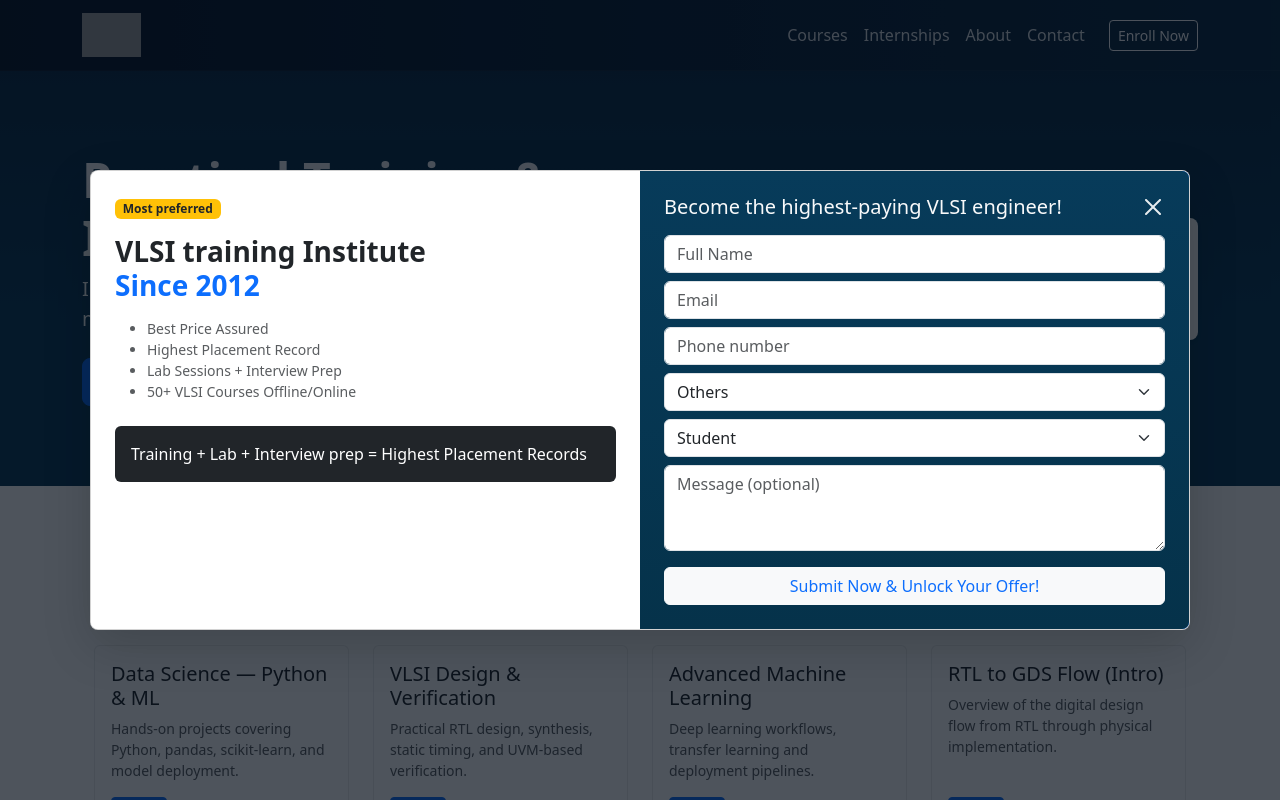
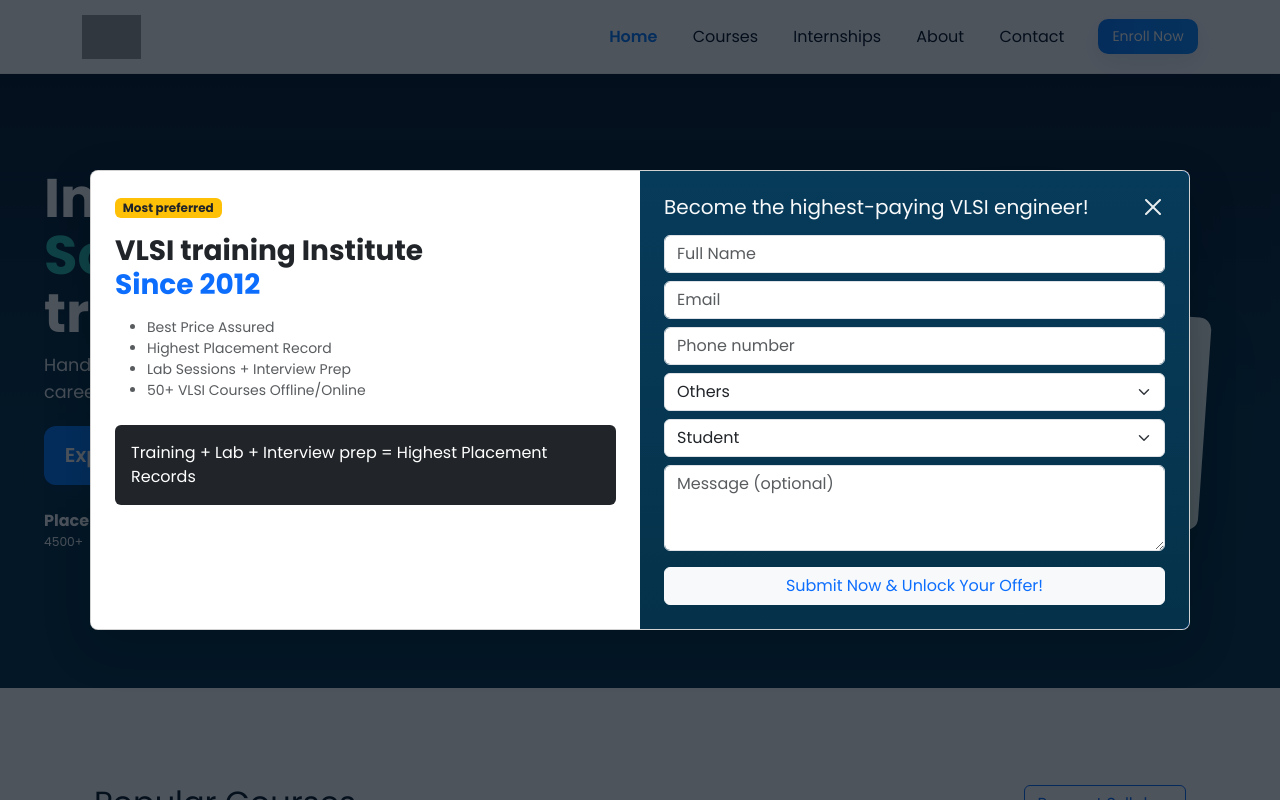
Before and after one commit to krriish12/Neuro-silicon.com, a React (Vite) app: page / in a window 1280 px wide. Shown: the top 800 px of the page. Built offline with nearby package versions, Linux system fonts and the light colour scheme; grey boxes are pictures that could not be loaded.

Commit message:
Refactor code structure and optimize performance across multiple modules

```diff
--- a/index.html
+++ b/index.html
@@ -3,6 +3,9 @@
   <head>
     <meta charset="utf-8" />
     <meta name="viewport" content="width=device-width, initial-scale=1.0" />
+    <meta name="theme-color" content="#0b2b45" />
+    <link rel="icon" href="/chip.svg" type="image/svg+xml">
+    <link href="https://fonts.googleapis.com/css2?family=Poppins:wght@300;400;600;700&display=swap" rel="stylesheet">
     <title>Neuro-silicon - Training & Internships</title>
   </head>
   <body>
--- a/src/components/Header.jsx
+++ b/src/components/Header.jsx
@@ -3,7 +3,7 @@ import { NavLink, Link } from 'react-router-dom'
 
 export default function Header() {
   return (
-    <nav className="navbar navbar-expand-lg navbar-dark main-nav">
+    <nav className="navbar navbar-expand-lg main-nav fixed-top">
       <div className="container">
         <Link className="navbar-brand d-flex align-items-center gap-2" to="/">
           <img
@@ -16,14 +16,16 @@ export default function Header() {
         <button className="navbar-toggler" type="button" data-bs-toggle="collapse" data-bs-target="#nav" aria-controls="nav" aria-expanded="false" aria-label="Toggle navigation">
           <span className="navbar-toggler-icon"></span>
         </button>
+
         <div className="collapse navbar-collapse" id="nav">
           <ul className="navbar-nav ms-auto align-items-lg-center">
+            <li className="nav-item"><NavLink className="nav-link" to="/">Home</NavLink></li>
             <li className="nav-item"><NavLink className="nav-link" to="/courses">Courses</NavLink></li>
             <li className="nav-item"><NavLink className="nav-link" to="/internships">Internships</NavLink></li>
             <li className="nav-item"><NavLink className="nav-link" to="/about">About</NavLink></li>
             <li className="nav-item"><NavLink className="nav-link" to="/contact">Contact</NavLink></li>
             <li className="nav-item ms-3 d-none d-lg-block">
-              <Link className="btn btn-outline-light btn-sm" to="/contact">Enroll Now</Link>
+              <Link className="btn btn-cta btn-sm" to="/contact">Enroll Now</Link>
             </li>
           </ul>
         </div>
--- a/src/components/Hero.jsx
+++ b/src/components/Hero.jsx
@@ -3,21 +3,30 @@ import { Link } from 'react-router-dom'
 
 export default function Hero() {
   return (
-    <header id="home" className="hero-section text-light">
-      <div className="container py-6">
+    <header id="home" className="hero-section">
+      <div className="hero-container">
         <div className="row align-items-center">
-          <div className="col-lg-7">
-            <h1 className="display-5 fw-bold">Practical Training & Internships</h1>
-            <p className="lead">Industry-aligned Data Science and VLSI Engineering courses with mentorship and real projects.</p>
-            <div className="mt-4">
-              <Link className="btn btn-primary btn-lg me-3" to="/courses">Explore Courses</Link>
-              <Link className="btn btn-outline-light btn-lg" to="/contact">Contact Us</Link>
+          <div className="col-lg-6 hero-left">
+            <h1 className="hero-title">Industry-ready <span className="accent">Data Science</span> & <span className="accent">VLSI</span> training</h1>
+            <p className="hero-lead">Hands-on labs, mentorship and real projects that help you build a career — not just certificates.</p>
+
+            <div className="hero-ctas">
+              <Link className="btn btn-cta btn-lg" to="/courses">Explore Courses</Link>
+              <Link className="btn btn-outline-ghost btn-lg" to="/contact">Talk to Advisor</Link>
+            </div>
+
+            <div className="d-flex gap-4 mt-4 small text-light stats-row">
+              <div><strong>Placement</strong><div className="small text-muted">4500+</div></div>
+              <div><strong>Enrollments</strong><div className="small text-muted">10000+</div></div>
+              <div><strong>Courses</strong><div className="small text-muted">40+</div></div>
             </div>
           </div>
-          <div className="col-lg-5 d-none d-lg-block">
-            <div className="hero-card p-4 shadow-sm bg-white text-dark">
-              <h5 className="mb-2">Next Batch: Jan 2026</h5>
-              <p className="small mb-0">Short, practical batches — limited seats. Apply to secure your spot.</p>
+
+          <div className="col-lg-6 d-none d-lg-block">
+            <div className="hero-visual">
+              <div className="visual-card card-a" aria-hidden="true"></div>
+              <div className="visual-card card-b" aria-hidden="true"></div>
+              <div className="visual-card phone-mock" aria-hidden="true"></div>
             </div>
           </div>
         </div>
--- a/src/index.css
+++ b/src/index.css
@@ -4,7 +4,11 @@
 
 body {
   margin: 0;
-  font-family: system-ui, -apple-system, 'Segoe UI', Roboto, 'Helvetica Neue', Arial;
+  font-family: 'Poppins', system-ui, -apple-system, 'Segoe UI', Roboto, 'Helvetica Neue', Arial;
+  -webkit-font-smoothing:antialiased;
+  -moz-osx-font-smoothing:grayscale;
+  color: #0b1a2b;
+  font-size: 16px;
 }
 
 a { text-decoration: none; }
--- a/src/pages/About.jsx
+++ b/src/pages/About.jsx
@@ -2,10 +2,10 @@ import React from 'react'
 
 export default function About(){
   return (
-    <div className="container my-5">
+    <main className="page-content container my-5">
       <h1 className="mb-4">About Us</h1>
       <p>Neuro-silicon provides industry-relevant training and internship programs focused on practical skills.</p>
       <p>Our instructors are industry practitioners and researchers with hands-on experience.</p>
-    </div>
+    </main>
   )
 }
--- a/src/pages/Contact.jsx
+++ b/src/pages/Contact.jsx
@@ -2,7 +2,7 @@ import React from 'react'
 
 export default function Contact(){
   return (
-    <div className="container my-5">
+    <main className="page-content container my-5">
       <h1 className="mb-4">Contact</h1>
       <p>For enquiries, email <a href="mailto:info@neuro-silicon.com">info@neuro-silicon.com</a> or use the form below.</p>
 
@@ -23,6 +23,6 @@ export default function Contact(){
           <button type="button" className="btn btn-primary">Send</button>
         </div>
       </form>
-    </div>
+    </main>
   )
 }
--- a/src/pages/CoursesPage.jsx
+++ b/src/pages/CoursesPage.jsx
@@ -3,9 +3,9 @@ import Courses from '../components/Courses'
 
 export default function CoursesPage(){
   return (
-    <div className="container my-5">
+    <main className="page-content container my-5">
       <h1 className="mb-4">Courses</h1>
       <Courses />
-    </div>
+    </main>
   )
 }
--- a/src/pages/InternshipsPage.jsx
+++ b/src/pages/InternshipsPage.jsx
@@ -2,7 +2,7 @@ import React from 'react'
 
 export default function InternshipsPage(){
   return (
-    <div className="container my-5">
+    <main className="page-content container my-5">
       <h1 className="mb-4">Internships</h1>
       <p>We offer guided internships focused on real projects in Data Science and VLSI. Interns work with mentors and submit a final project.</p>
       <ul>
@@ -10,6 +10,6 @@ export default function InternshipsPage(){
         <li>Mentorship and weekly reviews</li>
         <li>Evaluation and certification</li>
       </ul>
-    </div>
+    </main>
   )
 }
--- a/src/styles.css
+++ b/src/styles.css
@@ -1,44 +1,89 @@
-/* Global styles to mimic vlsiguru-like layout and feel (colors, hero, cards) */
+/* Global styles and refined hero/header/footer to match provlogic-like look */
 
 :root{
-  --primary:#0d6efd;
-  --dark:#0b1a2b;
-  --muted:#6c757d;
+  --primary: #0a7cff;
+  --dark: #071427;
+  --muted: #7b8a95;
+  --accent: #2ec4b6;
+  --hero-max-width: 1200px;
+  --nav-height: 72px;
 }
 
+/* --- Header / Nav --- */
 .main-nav{
-  background: linear-gradient(90deg,#071427 0%, #0b2b45 100%);
-  border-bottom: 1px solid rgba(255,255,255,0.03);
+  background: transparent;
+  border-bottom: 0;
+  padding: .8rem 0;
+  transition: background .25s ease, backdrop-filter .25s ease;
+}
+.main-nav.fixed-top{
+  backdrop-filter: blur(6px);
+  z-index: 1100;
+}
+.main-nav.scrolled{
+  background: linear-gradient(90deg,#071427cc,#0b2b45cc);
+  box-shadow: 0 6px 20px rgba(2,6,23,0.12);
+}
+.main-nav .navbar-brand img{ height:44px; }
+.main-nav{
+  background: #ffffff;
+  border-bottom: 1px solid rgba(11,26,43,0.06);
+  padding: .6rem 0;
+  transition: background .25s ease, box-shadow .25s ease;
+}
+.main-nav.fixed-top{
+  z-index: 1100;
+}
+.main-nav.scrolled{
+  background: #ffffff;
+  box-shadow: 0 6px 20px rgba(2,6,23,0.06);
+}
+.main-nav .navbar-brand img{ height:44px; }
+.main-nav .nav-link{ color: var(--dark); margin: 0 .6rem; }
+.main-nav .nav-link.active{ color: var(--primary); font-weight:600; }
+.btn-cta{ background: linear-gradient(90deg,var(--primary),#0a8bff); color:#fff; border-radius:10px; padding:.45rem .9rem; border:none; box-shadow: 0 8px 24px rgba(10,80,200,0.12); }
+
+/* Brand text beside logo to ensure readability when logo is light/transparent */
+.brand-text{ color: #ffffff; font-weight:700; margin-left:.6rem; letter-spacing:-0.2px; font-size:1.02rem; line-height:1; }
+.brand-neuro{ color: var(--accent); }
+
+/* --- Hero --- */
+.hero-section{
+  background: linear-gradient(180deg, #071427 0%, #07334a 60%);
+  padding-top: 8rem;
+  padding-bottom: 6rem;
+  color: #fff;
+}
+.hero-container{ max-width: var(--hero-max-width); margin: 0 auto; }
+.hero-left{ padding: 2.6rem 1rem; }
+.hero-title{ font-size: 2.6rem; line-height:1.06; margin-bottom:.6rem; font-weight:800; }
+.hero-title .accent{ color: var(--accent); }
+.hero-lead{ font-size:1.05rem; color: rgba(255,255,255,0.9); margin-bottom:1.3rem; }
+
+.hero-ctas{ display:flex; gap:1rem; align-items:center; flex-wrap:wrap; }
+.btn-outline-ghost{ background: rgba(255,255,255,0.06); color:#fff; border:1px solid rgba(255,255,255,0.12); padding:.65rem 1rem; border-radius:10px; }
+.btn-cta.btn-lg{ padding:.9rem 1.3rem; font-weight:600; border-radius:12px; }
+
+.stats-row { color: rgba(255,255,255,0.95); }
+.stats-row strong{ display:block; font-size:1rem; }
+/* Force hero stats numbers to be readable on dark backgrounds */
+.hero-section .stats-row .small,
+.hero-section .stats-row .small.text-muted{
+  color: rgba(255,255,255,0.95) !important;
 }
 
-.main-nav .navbar-brand{ color: #fff; }
-.main-nav .nav-link{ color: rgba(255,255,255,0.85); }
-.main-nav .nav-link:hover{ color: #fff; }
+.hero-visual{ position:relative; height:380px; border-radius:16px; display:flex; align-items:center; justify-content:center; }
+.visual-card{ position:absolute; border-radius:12px; box-shadow: 0 20px 50px rgba(2,6,23,0.2); }
+.visual-card.card-a{ width:66%; height:70%; left:6%; top:8%; background: linear-gradient(135deg,#e8fbf6,#d6f2ec); transform: rotate(-3deg); }
+.visual-card.card-b{ width:54%; height:56%; right:6%; bottom:8%; background: linear-gradient(135deg,#ffffff,#e6f7f1); transform: rotate(4deg); }
+.visual-card.phone-mock{ width:160px; height:320px; right:12%; top:18%; background: linear-gradient(180deg,#fff,#f0f8f6); border-radius:20px; }
 
-.hero-section{
-  background: linear-gradient(180deg, #0b2b45 0%, #0b3a59 60%);
-  padding-top: 5rem;
-  padding-bottom: 5rem;
-}
+/* --- Footer --- */
+.site-footer{ border-top: 1px solid rgba(255,255,255,0.03); }
+.site-footer .footer-link{ color: rgba(255,255,255,0.85); }
+.site-footer .footer-link:hover{ color:#fff; text-decoration:underline; }
 
-.hero-card{
-  border-radius: 8px;
-}
-
-.course-card{
-  border: 1px solid rgba(10,20,30,0.08);
-  transition: transform .18s ease, box-shadow .18s ease;
-}
-.course-card:hover{ transform: translateY(-6px); box-shadow: 0 10px 30px rgba(2,6,23,0.08); }
-
-.site-footer{ border-top: 1px solid rgba(255,255,255,0.02); }
-
-/* Responsive tweaks */
-@media (max-width: 767px){
-  .hero-section{ padding-top: 3rem; padding-bottom: 3rem; }
-}
-
-/* Lead modal styles */
+/* --- Lead modal styles (keep existing) --- */
 .leadmodal-overlay{
   position:fixed; inset:0; background:rgba(3,12,24,0.7); display:flex; align-items:center; justify-content:center; z-index:2000; padding:1rem;
 }
@@ -46,3 +91,18 @@
 .leadmodal .bg-primary{ background: linear-gradient(180deg,#073b5a,#05324a); }
 .leadmodal .form-control, .leadmodal .form-select, .leadmodal textarea{ border-radius:6px; }
 .leadmodal .btn-close-white{ filter:invert(1); opacity:0.9; }
+
+/* --- Responsive --- */
+@media (max-width: 991px){
+  .hero-section{ padding-top:5rem; }
+  .hero-title{ font-size:1.8rem; }
+  .hero-visual{ display:none; }
+}
+
+/* When the header is fixed, pages that are not the hero need top offset */
+.page-content{ padding-top: var(--nav-height); }
+
+@media (min-width: 992px){
+  .hero-title{ font-size: 3.4rem; }
+  .hero-lead{ font-size: 1.1rem; }
+}
```
Also changed, not shown: src/components/Footer.jsx (+16 -4 lines), public/chip.svg (added).
